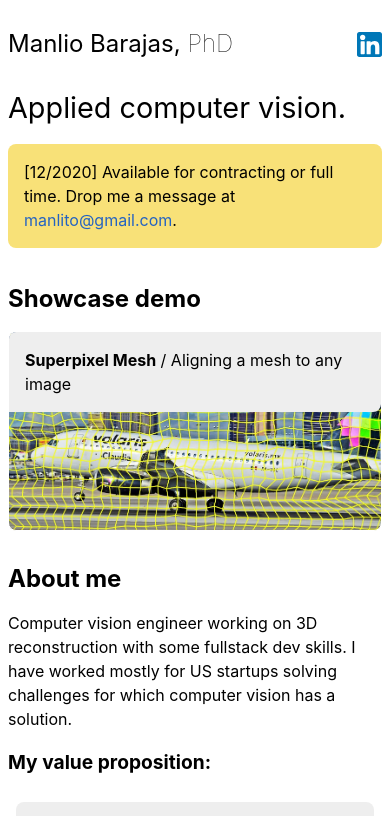
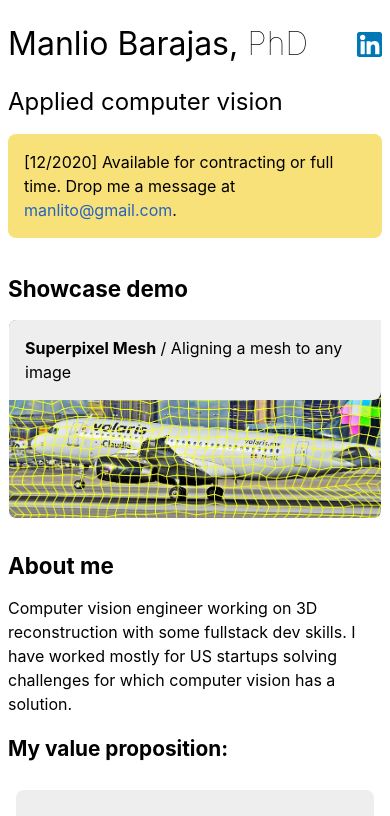
Before and after one commit to manlito/manlio-mx, a Next.js app: page / in a window 390 px wide. Shown: the top 816 px of the page. Built offline with nearby package versions, Linux system fonts and the light colour scheme.

Commit message:
More adjustments to fit headers correctly

```diff
--- a/pages/index.js
+++ b/pages/index.js
@@ -15,7 +15,7 @@
         <Main>
           <Menu />
 
-          <h1>Applied computer vision.</h1>
+          <h1>Applied computer vision</h1>
 
           <p className={generalStyles.warning}>
             [12/2020] Available for contracting or full time. Drop me a message at <a href="mailto:manlito@gmail.com">manlito@gmail.com</a>.
--- a/styles/Layout.module.css
+++ b/styles/Layout.module.css
@@ -60,20 +60,26 @@
   }
 }
 
-@media (max-width: 500px) {
+@media (max-width: 420px) {
   .menu {
-    font-size: 2rem;
+    font-size: 2.0rem;
   }
 }
 
-@media (max-width: 400px) {
+@media (max-width: 350px) {
   .menu {
-    font-size: 1.5rem;
+    font-size: 1.8rem;
   }
 }
 
-@media (max-width: 300px) {
+@media (max-width: 320px) {
   .menu {
-    font-size: 1.2rem;
+    font-size: 1.3rem;
   }
 }
+
+@media (max-width: 280px) {
+  .menu {
+    font-size: 1.1rem;
+  }
+}
--- a/styles/globals.css
+++ b/styles/globals.css
@@ -82,3 +82,34 @@
     color: white;
   }
 }
+
+@media (max-width: 400px) {
+  h1 {
+    font-size: 1.5rem;
+    font-weight: normal;
+  }
+
+  h2 {
+    font-size: 1.4rem;
+  }
+
+  h3 {
+    font-size: 1.3rem;
+  }
+}
+
+@media (max-width: 300px) {
+  h1 {
+    font-size: 1.4rem;
+    font-weight: normal;
+  }
+
+  h2 {
+    font-size: 1.3rem;
+  }
+
+  h3 {
+    font-size: 1.2rem;
+  }
+
+}
```
